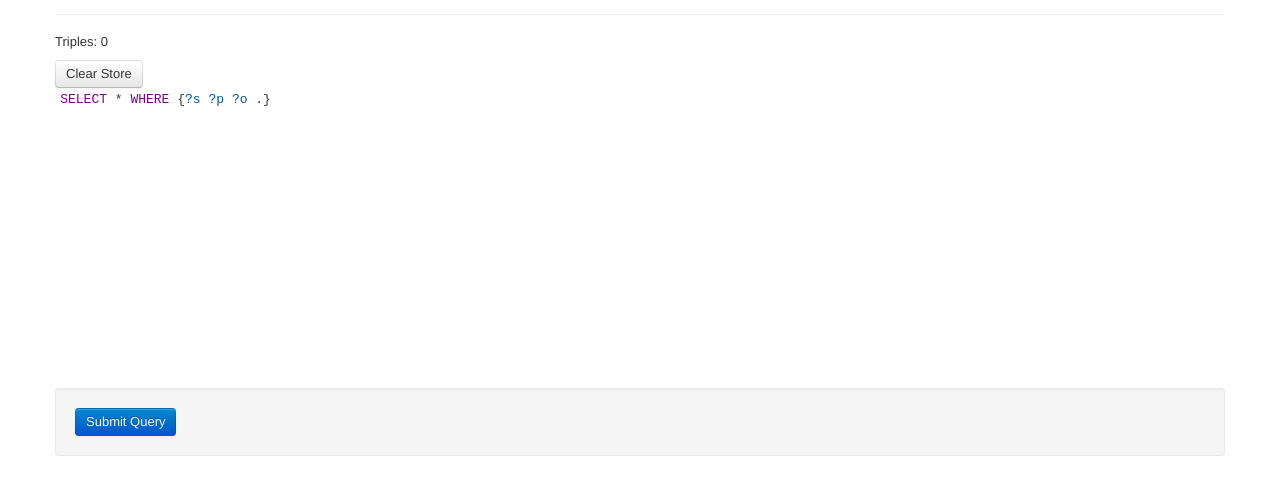
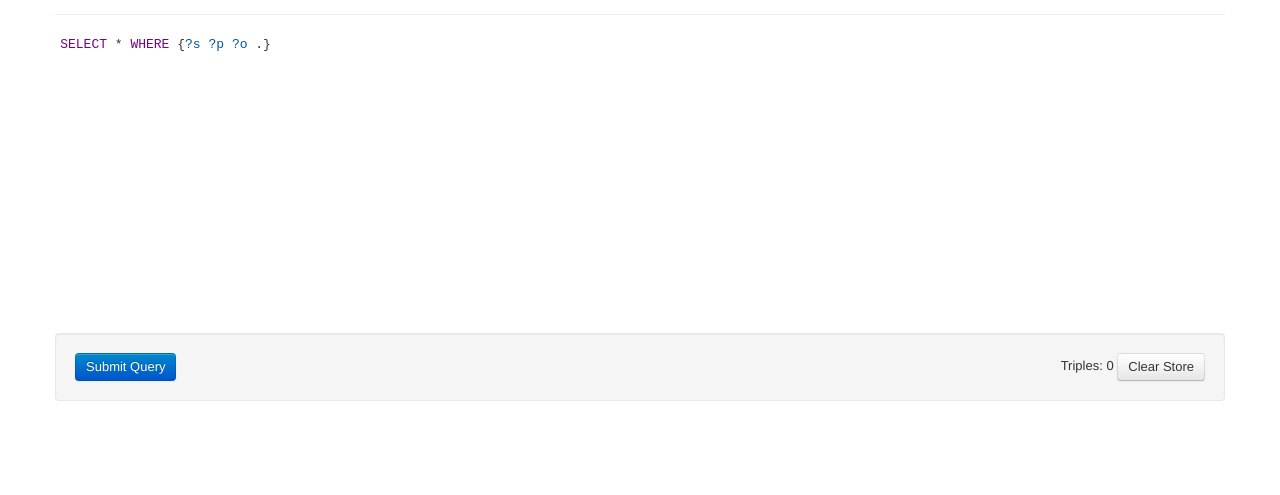
Before and after one commit to agrueneberg/Sparqling, a plain HTML site: page main.html in a window 1280 px wide. Shown: the part 51-546 px from the top of the page. Drawn offline with Linux system fonts and the light colour scheme.

Commit message:
Move store options out of the way.

```diff
--- a/main.html
+++ b/main.html
@@ -5,6 +5,7 @@
         <link rel="stylesheet" href="stylesheets/bootstrap.css" />
         <link rel="stylesheet" href="stylesheets/bootstrap-responsive.css" />
         <link rel="stylesheet" href="stylesheets/codemirror.css" />
+        <link rel="stylesheet" href="stylesheets/main.css" />
         <title>SPARQL</title>
     </head>
     <body>
@@ -17,17 +18,18 @@
                     <button ng-click="dismiss()" class="close">×</button>
                     {{errorMessage}}
                 </div>
-                <div>
-                    <p>Triples: {{triples}}</p>
-                    <button ng-click="clear()" class="btn">Clear Store</button>
-                </div>
                 <form>
                     <div>
                         <codemirror value="queryString" />
                     </div>
                     <div class="well">
                         <button ng-click="submitQuery()" class="btn btn-primary">Submit Query</button>
+                        <div class="store">
+                            Triples: {{triples}}
+                            <button ng-click="clear()" class="btn">Clear Store</button>
+                        </div>
                     </div>
+                    <div class="clear"></div>
                 </form>
                 <table ng-show="sparqlResult.length > 0" class="table table-striped">
                     <thead>
--- /dev/null
+++ b/stylesheets/main.css
@@ -0,0 +1,6 @@
+.clear {
+    clear: both;
+}
+.store {
+    float: right;
+}
```
